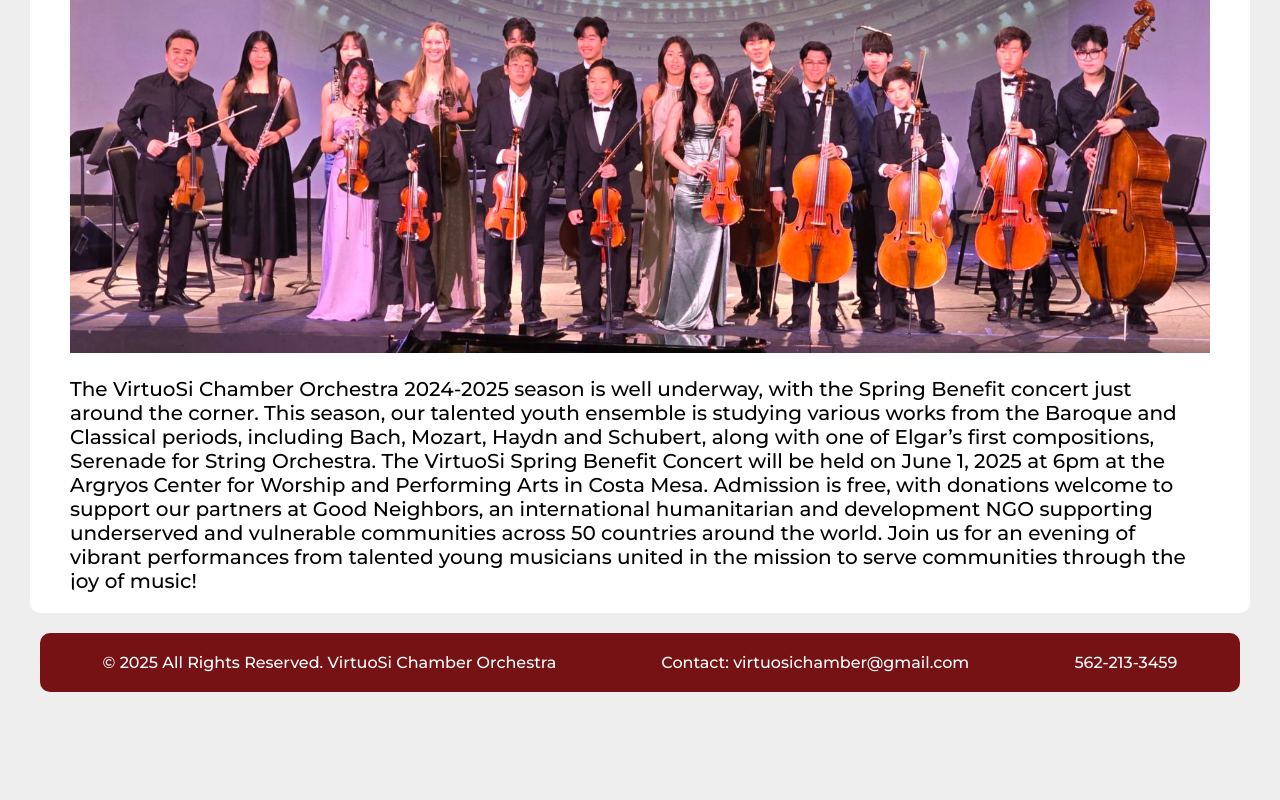
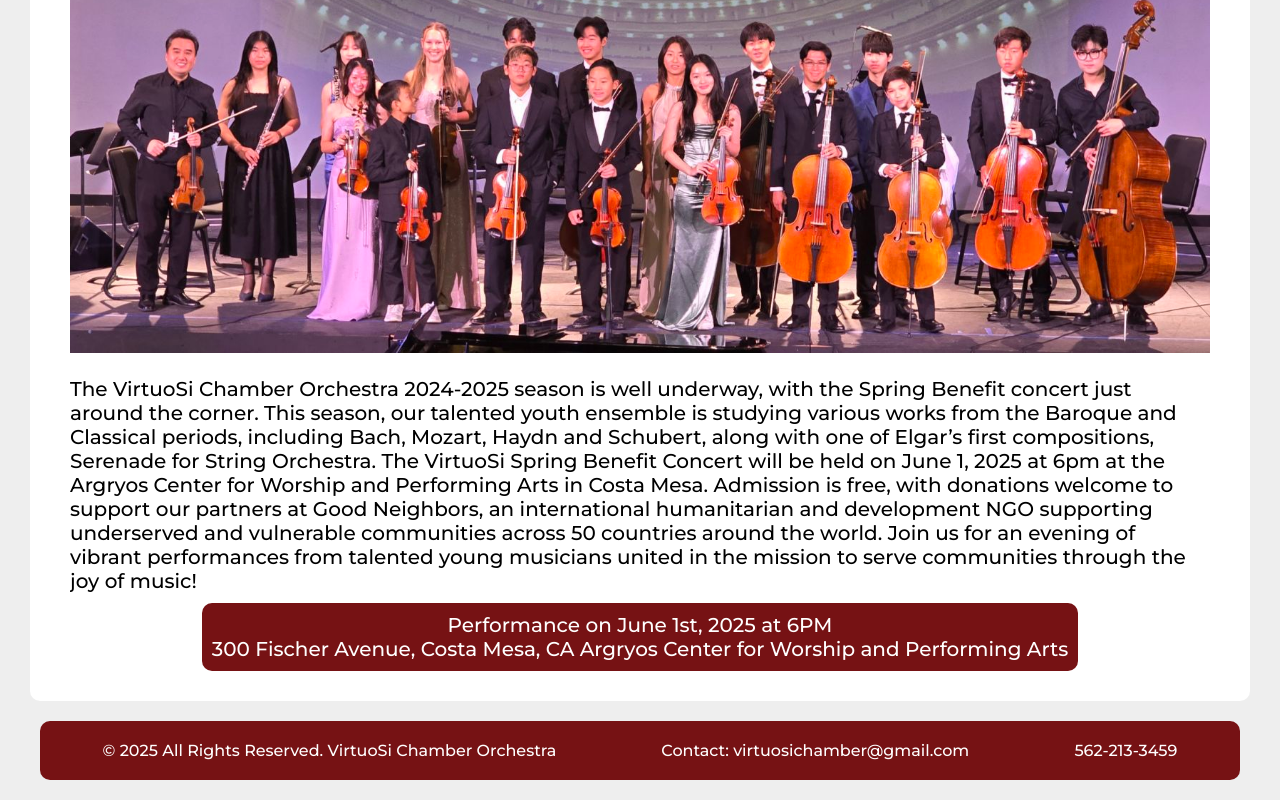
Before and after one commit to ocvirtuosi/ocvirtuosi-site, a plain HTML site: page index.html in a window 1280 px wide. Shown: the part 491-1291 px from the top of the page. Before the commit the page ends 1203 px from the top, so only its background shows below. Drawn offline with Linux system fonts and the light colour scheme.

Commit message:
added banner

```diff
--- a/index.html
+++ b/index.html
@@ -71,6 +71,13 @@
                         the world. Join us for an evening of vibrant
                         performances from talented young musicians united in the
                         mission to serve communities through the joy of music!
+                        <div class="alert">
+                            <div>Performance on June 1st, 2025 at 6PM</div>
+                            <div>
+                                300 Fischer Avenue, Costa Mesa, CA Argryos
+                                Center for Worship and Performing Arts
+                            </div>
+                        </div>
                     </div>
                 </div>
             </div>
--- a/style.css
+++ b/style.css
@@ -202,6 +202,19 @@ body {
     max-width: 1200px;
     justify-content: left;
 }
+.alert {
+    display: flex;
+    background-color: #761214;
+    max-width: 1180px;
+    margin: 10px;
+    color: #fff;
+    justify-content: space-around;
+    align-items: center;
+    text-align: center;
+    border-radius: 10px;
+    padding: 10px;
+    flex-direction: column;
+}
 
 @media (max-width: 100vh) {
     .aligned-body {
```
Also changed, not shown: icon.png (added).
